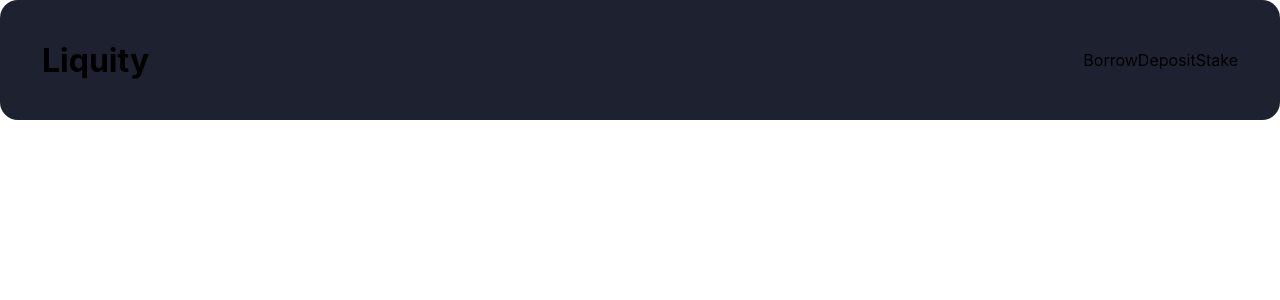
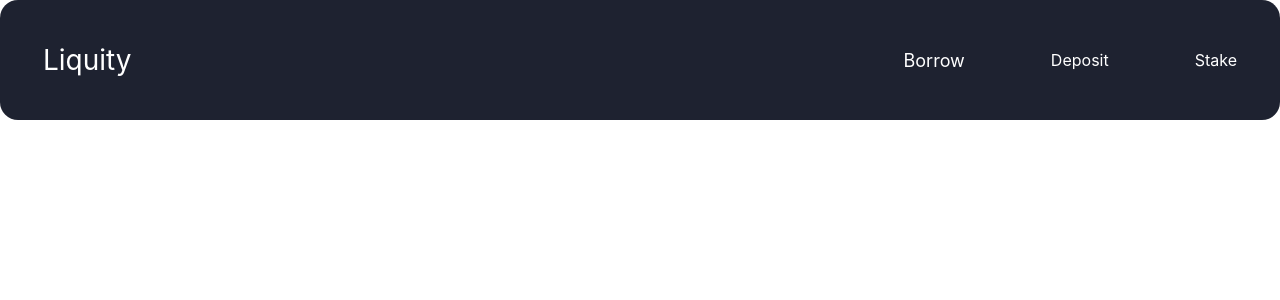
Before and after one commit to BanklessDAO/bankless-loans, a Next.js app: page / in a window 1280 px wide. Shown: the top 300 px of the page. Built offline with nearby package versions, Linux system fonts and the light colour scheme.

Commit message:
added basic layout for navbar

```diff
--- a/components/Navbar.tsx
+++ b/components/Navbar.tsx
@@ -1,16 +1,17 @@
-import {Box, Flex} from '@chakra-ui/react'
+import {Box, Flex, Text, Button} from '@chakra-ui/react'
 import React from 'react'
 
 export default function Navbar() {
     return(
-        <Box h='120px' bg='#1E2230' borderRadius='18px'>
-            <Flex flexDirection='row' alignItems='center' justify='space-between' ml='42px' mr='42px' height='100%'>
-                <h1>Liquity</h1>
-                <Box d='flex' alignItems='center' justify='space-between'>
-                    <p>Borrow</p>
-                    <p>Deposit</p>
-                    <p>Stake</p>
+        <Box h='120px' w='100%' bg='#1E2230' borderRadius='18px'>
+            <Flex h='100%' alignItems='center' justifyContent='space-between'>
+                <Text fontSize='28px' color='white' ml='43px'>Liquity</Text>
+                <Box d='flex' alignItems='center' justify='space-between' height='100%'>
+                    <Text m='43px' fontSize='18px' color='white'>Borrow</Text>
+                    <Text m='43px' color='white'>Deposit</Text>
+                    <Text m='43px' color='white'>Stake</Text>
                 </Box>
+
             </Flex>
         </Box>
     )
--- a/pages/index.tsx
+++ b/pages/index.tsx
@@ -5,7 +5,6 @@ import styles from '../styles/Home.module.css'
 export default function Home() {
   return (
     <div className={styles.container}>
-
     </div>
   )
 }
--- a/styles/globals.css
+++ b/styles/globals.css
@@ -4,6 +4,7 @@ body {
   margin: 0;
   font-family: -apple-system, BlinkMacSystemFont, Segoe UI, Roboto, Oxygen,
     Ubuntu, Cantarell, Fira Sans, Droid Sans, Helvetica Neue, sans-serif;
+  overflow: hidden;
 }
 
 a {
```
Also changed, not shown: public/header-logo-onBlack.png (added).
